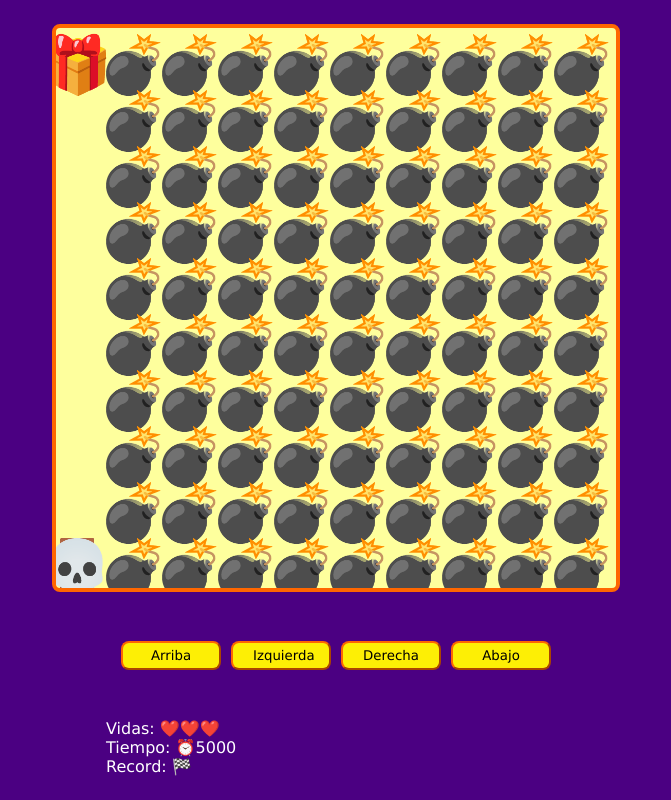
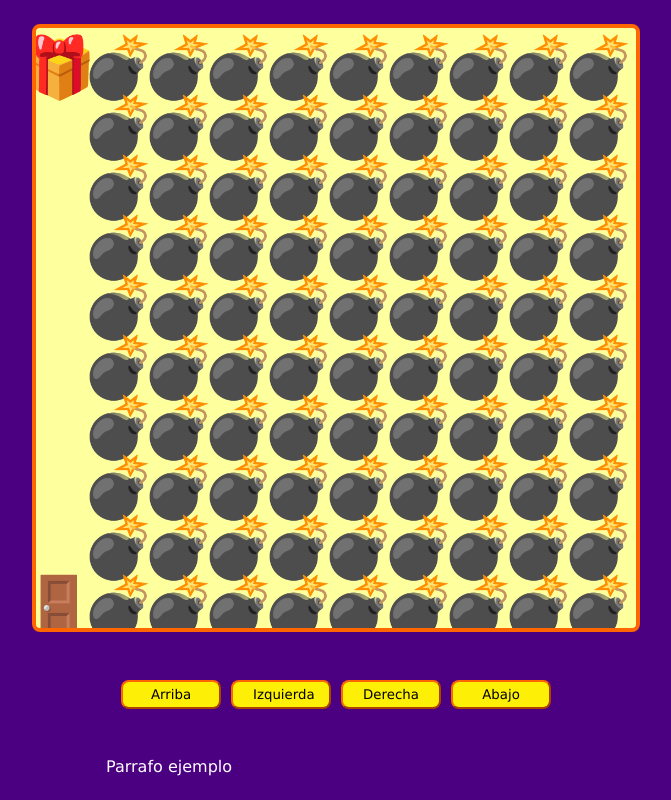
Before and after one commit to Doni-Metal/Juego-JavaScript, a plain HTML site: page index.html in a window 1280 px wide. Shown: the whole page, without its empty margins (304-975 px from the left). Drawn offline with Linux system fonts and the light colour scheme.

Commit message:
Implementado renderizado de mapa

```diff
--- a/game.js
+++ b/game.js
@@ -1,246 +1,47 @@
-const canvas = document.querySelector('#game');
+const canvas = document.querySelector("#game");
 const game = canvas.getContext('2d');
-const btnUp = document.querySelector('#up');
-const btnLeft = document.querySelector('#left');
-const btnRight = document.querySelector('#right');
-const btnDown = document.querySelector('#down');
-const spanLives = document.querySelector('#lives');
-const spanTime = document.querySelector('#time');
-const spanRecord = document.querySelector('#record');
-const pResult = document.querySelector('#result');
 
 let canvasSize;
-let elementsSize;
-let level = 0;
-let lives = 3;
-
-let timeStart;
-let timePlayer;
-let timeInterval;
-
-const playerPosition = {
-  x: undefined,
-  y: undefined,
-};
-const giftPosition = {
-  x: undefined,
-  y: undefined,
-};
-let enemyPositions = [];
+let elementSize;
 
 window.addEventListener('load', setCanvasSize);
 window.addEventListener('resize', setCanvasSize);
 
-function fixNumber(n) {
-  return Number(n.toFixed(2));
-}
+function startGame() {
+  game.font = elementSize + "px Verdana";
+  game.textAlign = "end";
 
-function setCanvasSize() {
-  if (window.innerHeight > window.innerWidth) {
-    canvasSize = window.innerWidth * 0.7;
-  } else {
-    canvasSize = window.innerHeight * 0.7;
-  }
-
-  canvasSize = Number(canvasSize.toFixed(0));
-
-  canvas.setAttribute('width', canvasSize);
-  canvas.setAttribute('height', canvasSize);
-
-  elementsSize = canvasSize / 10;
-
-  playerPosition.x = undefined;
-  playerPosition.y = undefined;
-  startGame();
-}
-
-function startGame() {
-  console.log({ canvasSize, elementsSize });
-  // console.log(window.innerWidth, window.innerHeight);
-
-  game.font = elementsSize + 'px Verdana';
-  game.textAlign = 'end';
-
-  const map = maps[level];
-
-  if (!map) {
-    gameWin();
-    return;
-  }
-
-  if (!timeStart) {
-    timeStart = Date.now();
-    timeInterval = setInterval(showTime, 100);
-    showRecord();
-  }
-
+  const map = maps[0];
   const mapRows = map.trim().split('\n');
   const mapRowCols = mapRows.map(row => row.trim().split(''));
-  console.log({map, mapRows, mapRowCols});
-
-  showLives();
-
-  enemyPositions = [];
-  game.clearRect(0,0,canvasSize, canvasSize);
 
   mapRowCols.forEach((row, rowI) => {
     row.forEach((col, colI) => {
       const emoji = emojis[col];
-      const posX = elementsSize * (colI + 1);
-      const posY = elementsSize * (rowI + 1);
-
-      if (col == 'O') {
-        if (!playerPosition.x && !playerPosition.y) {
-          playerPosition.x = posX;
-          playerPosition.y = posY;
-          // console.log({playerPosition});
-        }
-      } else if (col == 'I') {
-        giftPosition.x = posX;
-        giftPosition.y = posY;
-      } else if (col == 'X') {
-        enemyPositions.push({
-          x: posX,
-          y: posY,
-        });
-      }
-
-      game.fillText(emoji, posX, posY);
+      const posX = elementSize * (colI + 1);
+      const posY = elementSize * (rowI + 1);
+      game.fillText(emoji, posX, posY)
     });
   });
 
-  movePlayer();
+  // for (let row = 1; row <= 10; row++) {
+  //   for (let col = 1; col <= 10; col++) {
+  //     game.fillText(emojis[mapRowCols[row - 1][col - 1]],elementSize * col, elementSize * row)
+  //   }
+  // }
 }
 
-function movePlayer() {
-  const giftCollisionX = playerPosition.x.toFixed(3) == giftPosition.x.toFixed(3);
-  const giftCollisionY = playerPosition.y.toFixed(3) == giftPosition.y.toFixed(3);
-  const giftCollision = giftCollisionX && giftCollisionY;
-
-  if (giftCollision) {
-    levelWin();
+function setCanvasSize(){
+  if(window.innerHeight > window.innerWidth) {
+    canvasSize = window.innerWidth * 0.75;
+  } else {
+    canvasSize = window.innerHeight * 0.75;
   }
 
-  const enemyCollision = enemyPositions.find(enemy => {
-    const enemyCollisionX = enemy.x.toFixed(3) == playerPosition.x.toFixed(3);
-    const enemyCollisionY = enemy.y.toFixed(3) == playerPosition.y.toFixed(3);
-    return enemyCollisionX && enemyCollisionY;
-  });
+  canvas.setAttribute('width', canvasSize)
+  canvas.setAttribute('height', canvasSize)
 
-  if (enemyCollision) {
-    levelFail();
-  }
+  elementSize = canvasSize / 10
 
-  game.fillText(emojis['PLAYER'], playerPosition.x, playerPosition.y);
-}
-
-function levelWin() {
-  console.log('Subiste de nivel');
-  level++;
   startGame();
 }
-
-function levelFail() {
-  console.log('Chocaste contra un enemigo :(');
-  lives--;
-
-  if (lives <= 0) {
-    level = 0;
-    lives = 3;
-    timeStart = undefined;
-  }
-
-  playerPosition.x = undefined;
-  playerPosition.y = undefined;
-  startGame();
-}
-
-function gameWin() {
-  console.log('¡Terminaste el juego!');
-  clearInterval(timeInterval);
-
-  const recordTime = localStorage.getItem('record_time');
-  const playerTime = Date.now() - timeStart;
-
-  if (recordTime) {
-    if (recordTime >= playerTime) {
-      localStorage.setItem('record_time', playerTime);
-      pResult.innerHTML = 'SUPERASTE EL RECORD :)';
-    } else {
-      pResult.innerHTML = 'lo siento, no superaste el records :(';
-    }
-  } else {
-    localStorage.setItem('record_time', playerTime);
-    pResult.innerHTML = 'Primera vez? Muy bien, pero ahora trata de superar tu tiempo :)';
-  }
-
-  console.log({recordTime, playerTime});
-}
-
-function showLives() {
-  const heartsArray = Array(lives).fill(emojis['HEART']); // [1,2,3]
-
-  spanLives.innerHTML = "";
-  heartsArray.forEach(heart => spanLives.append(heart));
-}
-
-function showTime() {
-  spanTime.innerHTML = Date.now() - timeStart;
-}
-
-function showRecord() {
-  spanRecord.innerHTML = localStorage.getItem('record_time');
-}
-
-window.addEventListener('keydown', moveByKeys);
-btnUp.addEventListener('click', moveUp);
-btnLeft.addEventListener('click', moveLeft);
-btnRight.addEventListener('click', moveRight);
-btnDown.addEventListener('click', moveDown);
-
-function moveByKeys(event) {
-  if (event.key == 'ArrowUp') moveUp();
-  else if (event.key == 'ArrowLeft') moveLeft();
-  else if (event.key == 'ArrowRight') moveRight();
-  else if (event.key == 'ArrowDown') moveDown();
-}
-function moveUp() {
-  console.log('Me quiero mover hacia arriba');
-
-  if ((playerPosition.y - elementsSize) < elementsSize) {
-    console.log('OUT');
-  } else {
-    playerPosition.y -= elementsSize;
-    startGame();
-  }
-}
-function moveLeft() {
-  console.log('Me quiero mover hacia izquierda');
-
-  if ((playerPosition.x - elementsSize) < elementsSize) {
-    console.log('OUT');
-  } else {
-    playerPosition.x -= elementsSize;
-    startGame();
-  }
-}
-function moveRight() {
-  console.log('Me quiero mover hacia derecha');
-
-  if ((playerPosition.x + elementsSize) > canvasSize) {
-    console.log('OUT');
-  } else {
-    playerPosition.x += elementsSize;
-    startGame();
-  }
-}
-function moveDown() {
-  console.log('Me quiero mover hacia abajo');
-
-  if ((playerPosition.y + elementsSize) > canvasSize) {
-    console.log('OUT');
-  } else {
-    playerPosition.y += elementsSize;
-    startGame();
-  }
-}
--- a/index.html
+++ b/index.html
@@ -4,8 +4,8 @@
   <meta charset="UTF-8">
   <meta http-equiv="X-UA-Compatible" content="IE=edge">
   <meta name="viewport" content="width=device-width, initial-scale=1.0">
-  <link rel="stylesheet" href="./styles.css">
-  <title>Platzriv - Jueguito online de carreras y calaveras</title>
+  <link rel="stylesheet" href="styles.css">
+  <title>Juego Online</title>
 </head>
 <body>
   <div class="game-container">
@@ -17,16 +17,13 @@
       <button id="right">Derecha</button>
       <button id="down">Abajo</button>
     </div>
-
     <div class="messages">
-      <p>Vidas: <span id="lives"></span></p>
-      <p>Tiempo: ⏰<span id="time"></span></p>
-      <p>Record: 🏁<span id="record"></span></p>
-      <p id="result"></p>
+      <!-- Todo -->
+      <p>Parrafo ejemplo</p>
     </div>
   </div>
 
-  <script src="./maps.js"></script>
-  <script src="./game.js"></script>
+  <script src="maps.js"></script>
+  <script src="game.js"></script>
 </body>
 </html>
```
Also changed, not shown: maps.js (line endings or trailing spaces), styles.css (line endings or trailing spaces).
